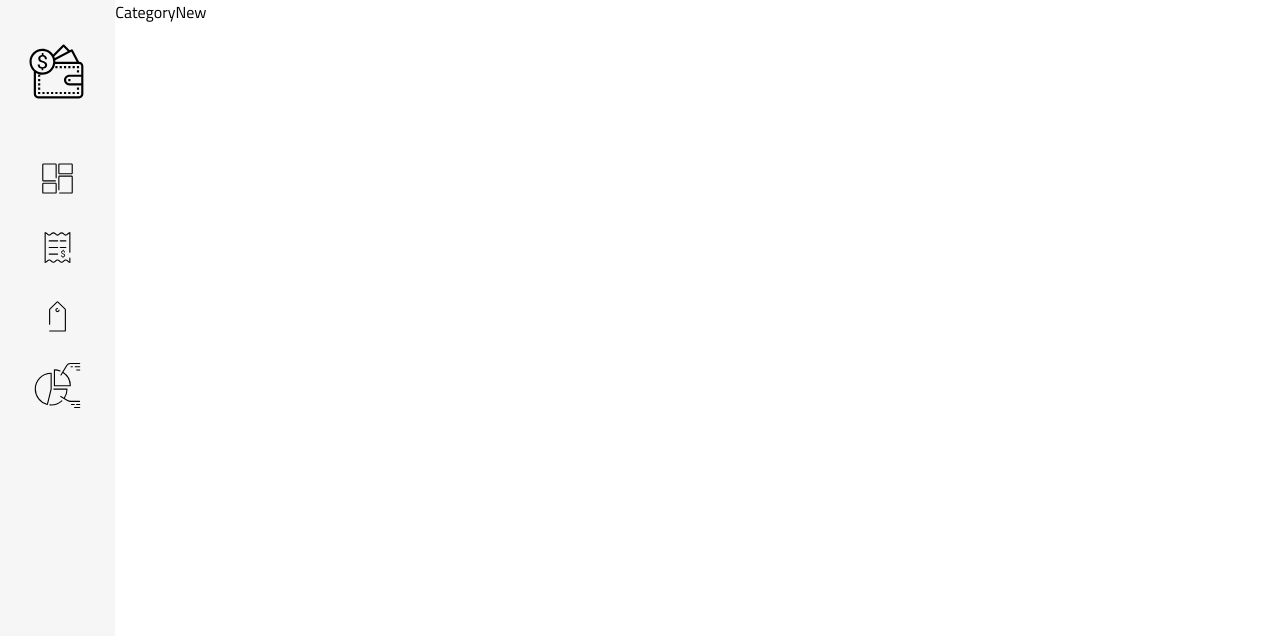
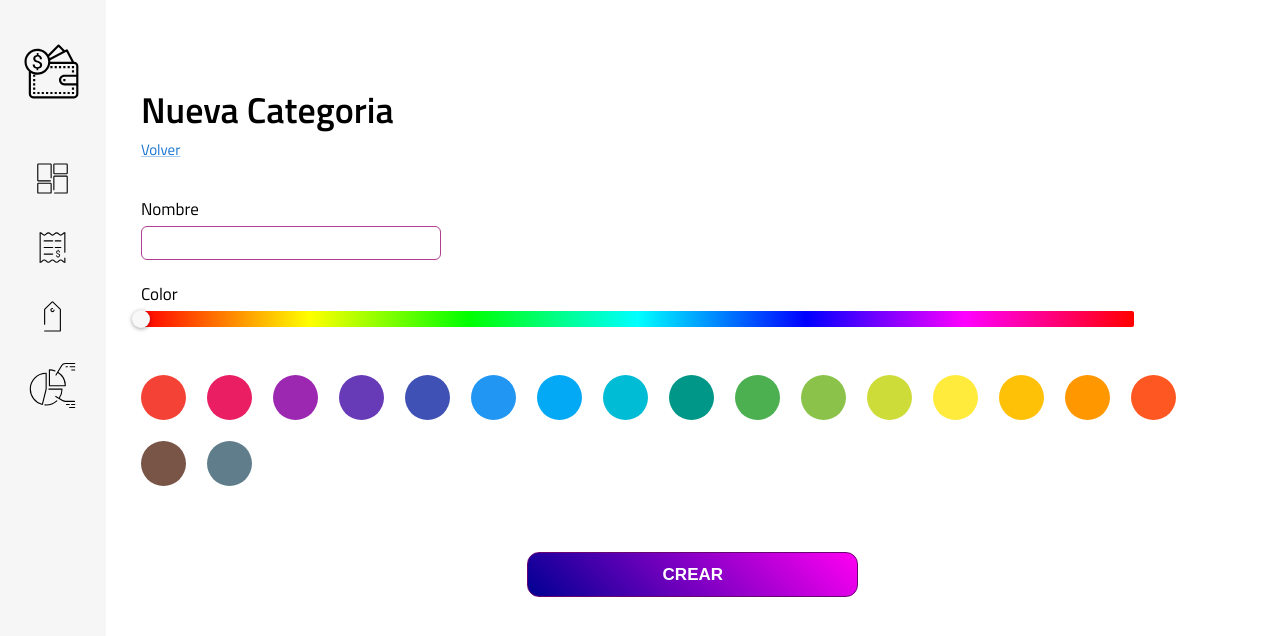
Before and after one commit to Libo033/smartPocket, a Next.js app: page /dashboard/category/new in a window 1280 px wide. Shown: the top 636 px of the page. Built offline with nearby package versions, Linux system fonts and the light colour scheme.

Commit message:
En proceso: category new page

```diff
--- a/package.json
+++ b/package.json
@@ -16,6 +16,7 @@
     "@mui/material": "^5.15.5",
     "next": "14.0.4",
     "react": "^18",
+    "react-color": "^2.19.3",
     "react-dom": "^18"
   },
   "devDependencies": {
@@ -25,6 +26,7 @@
     "@types/jest": "^29.5.11",
     "@types/node": "^20",
     "@types/react": "^18",
+    "@types/react-color": "^3.0.11",
     "@types/react-dom": "^18",
     "eslint": "^8",
     "eslint-config-next": "14.0.4",
--- a/src/app/dashboard/category/new/page.tsx
+++ b/src/app/dashboard/category/new/page.tsx
@@ -1,10 +1,77 @@
-import React from "react";
+"use client";
+import React, { useId, useState } from "react";
+import styles from "../page.module.css";
+import Link from "next/link";
+import { CirclePicker, ColorResult, HuePicker, SliderPicker } from "react-color";
 
 const CategoryNew = () => {
-  return <div>CategoryNew</div>;
+  const [background, setBackground] = useState<string>("#ffffff");
+  const $name = useId();
+  const $color = useId();
+
+  const colors = [
+    "#f44336",
+    "#e91e63",
+    "#9c27b0",
+    "#673ab7",
+    "#3f51b5",
+    "#2196f3",
+    "#03a9f4",
+    "#00bcd4",
+    "#009688",
+    "#4caf50",
+    "#8bc34a",
+    "#cddc39",
+    "#ffeb3b",
+    "#ffc107",
+    "#ff9800",
+    "#ff5722",
+    "#795548",
+    "#607d8b",
+  ];
+
+  const handleColors = (color: ColorResult) => {
+    setBackground(color.hex + "30");
+  };
+
+  return (
+    <div style={{ backgroundColor: background }} className={styles.Category}>
+      <div className={styles.Category_TitleContainer}>
+        <h1 className={styles.Category_Title}>Nueva Categoria</h1>
+      </div>
+      <div className={styles.Category_LinkContainer}>
+        <Link className="linkA" href={"/dashboard/category"}>
+          Volver
+        </Link>
+      </div>
+      <form className={styles.Category_Form} action="post">
+        <div className={styles.Category_FormContainer}>
+          <label htmlFor={$name}>Nombre</label>
+          <input type="text" id={$name} required />
+        </div>
+        <div className={styles.Category_FormContainer}>
+          <label htmlFor={$color}>Color</label>
+          <HuePicker
+            className={styles.Category_FormColorPicker2}
+            color={background}
+            onChange={(color: ColorResult) => handleColors(color)}
+          />
+          <CirclePicker
+            className={styles.Category_FormColorPicker}
+            onChange={(color: ColorResult) => handleColors(color)}
+            circleSpacing={21}
+            circleSize={45}
+            colors={colors}
+          />
+        </div>
+        <div className={styles.Category_FormButtonContainer}>
+          <button className={styles.Category_FormButton}>Crear</button>
+        </div>
+      </form>
+    </div>
+  );
 };
 
 export default CategoryNew;
 
-
 /* https://htmlcolorcodes.com/es/ */
--- a/src/app/dashboard/category/page.module.css
+++ b/src/app/dashboard/category/page.module.css
@@ -39,8 +39,95 @@
   color: gray;
 }
 
+.Category_Form {
+  padding: 3% 3% 0% 3%;
+  display: flex;
+  flex-direction: column;
+  gap: 21px;
+}
+
+.Category_FormContainer {
+  display: flex;
+  flex-direction: column;
+  gap: 3px;
+}
+
+.Category_FormContainer label {
+  font-size: 17px;
+  font-weight: 500;
+  margin-bottom: 1px;
+}
+
+.Category_FormContainer input {
+  width: 300px;
+  border: 1px solid #b13e8f;
+  font-size: 17px;
+  border-radius: 6px;
+  padding-inline: 4.5px;
+  padding-block: 6px;
+  outline: none;
+}
+
+.Category_FormContainer input:focus {
+  border: 1px solid #f3a0d0;
+}
+
+.Category_FormColorPicker {
+  margin-top: 45px;
+  min-width: 100%;
+}
+
+.Category_FormColorPicker2 {
+  min-width: 90%;
+}
+
+.Category_FormButtonContainer {
+  padding-top: 45px;
+  display: flex;
+  justify-content: center;
+}
+
+.Category_FormButton {
+  transition: 120ms ease-in-out;
+  width: 30%;
+  display: flex;
+  justify-content: center;
+  align-items: center;
+  cursor: pointer;
+  background: -webkit-linear-gradient(45deg, #000092, #ff00f3);
+  color: white;
+  font-weight: 600;
+  font-size: 17px;
+  border: 1px solid #690571;
+  border-radius: 12px;
+  text-transform: uppercase;
+  height: 45px;
+}
+
+.Category_FormButton:hover {
+  transition: 120ms ease-in-out;
+  transform: translateY(-1px);
+  box-shadow: 1px 3px 9px #69057190;
+}
+
 @media (641px <= width <= 1007px) {
+  .Category_FormButton {
+    width: 45%;
+  }
 }
 
 @media (width <= 640px) {
+  .Category {
+    min-height: 100vh;
+    height: fit-content;
+    overflow-x: hidden;
+  }
+
+  .Category_FormContainer input {
+    width: 72%;
+  }
+
+  .Category_FormButton {
+    width: 51%;
+  }
 }
--- a/src/components/category/CategoryCard.tsx
+++ b/src/components/category/CategoryCard.tsx
@@ -13,7 +13,11 @@ const CategoryCard: React.FC<ICategory> = ({ _id, categoria, color }) => {
     backgroundColor: `${color}51`,
   };
 
-  const handleDeleteCategory = () => {};
+  const handleDeleteCategory = () => {
+    if (confirm("¿Estas seguro que deseas borrar esta categoria?")) {
+      console.log("ELIMINADO");
+    }
+  };
 
   return (
     <article style={colorStyles} className={styles.CategoryCard}>
```
Also changed, not shown: 1 other file (tests, documents, lock files or other folders).
